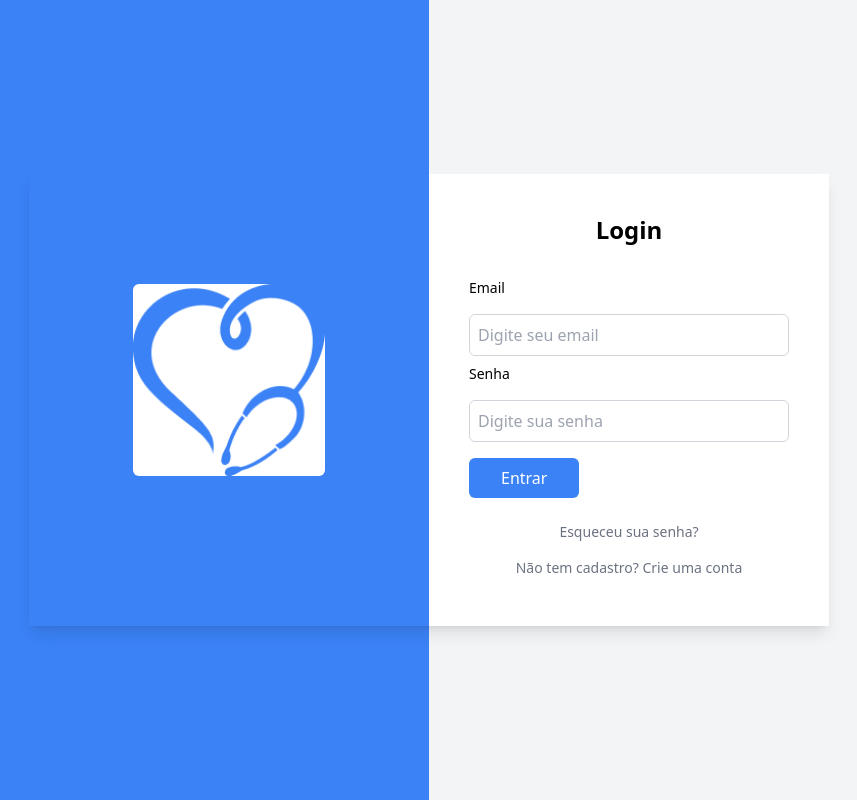
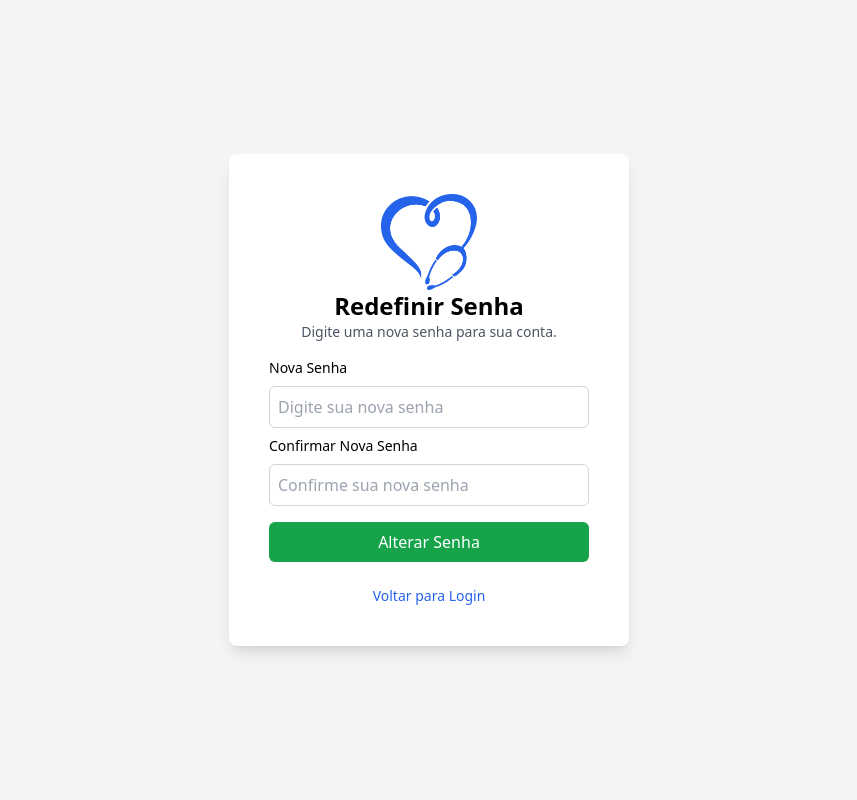
Before and after one commit to erivamjr/app-tfd, a React (Vite) app in the folder web/: page /reset-password in a window 1280 px wide. Before the commit this address led to /auth. Shown: the whole page, without its empty margins (211-1068 px from the left). Built offline with nearby package versions, Linux system fonts and the light colour scheme; no server answers; the HTML template or start-up script is replaced by a standard one.

Commit message:
:sparkles: feat: add a resetpassword component

```diff
--- /dev/null
+++ b/web/src/Components/CompoAuth/ResetPassword.tsx
@@ -0,0 +1,108 @@
+import { useState } from 'react'
+import { useNavigate, useSearchParams } from 'react-router-dom'
+import api from '../../Api'
+import Input from '../../Components/Ux/Input/Input'
+import Logo from '../../Components/Ux/Logo/Vector.png'
+
+export default function ResetPassword() {
+  const [searchParams] = useSearchParams()
+  const token = searchParams.get('token') // Pega o token da URL
+  const [password, setPassword] = useState('')
+  const [confirmPassword, setConfirmPassword] = useState('')
+  const [message, setMessage] = useState('')
+  const [error, setError] = useState('')
+  const [loading, setLoading] = useState(false)
+  const navigate = useNavigate()
+
+  const handleSubmit = async (e: React.FormEvent) => {
+    e.preventDefault()
+    if (password !== confirmPassword) {
+      setError('As senhas não coincidem.')
+      return
+    }
+
+    setLoading(true)
+    setError('')
+    setMessage('')
+
+    try {
+      await api.post('/auth/reset', { password, token })
+      setMessage('Senha redefinida com sucesso!')
+      setTimeout(() => navigate('/auth/login'), 3000)
+    } catch (err) {
+      setError('Erro ao redefinir senha. O link pode ter expirado.')
+    } finally {
+      setLoading(false)
+    }
+  }
+
+  return (
+    <div className="w-screen h-screen flex items-center justify-center bg-gray-100">
+      <div className="bg-white p-6 sm:p-10 rounded-lg shadow-lg w-full sm:w-[400px]">
+        <div className="flex flex-col items-center">
+          <div className="flex items-center justify-center rounded-tr-3xl bg-blue-600 w-24 h-24">
+            <img
+              src={Logo}
+              alt="Logo"
+              className="max-w-full max-h-full object-contain"
+            />
+          </div>
+          <h2 className="text-2xl font-bold text-center">Redefinir Senha</h2>
+          <p className="text-gray-600 text-center text-sm">
+            Digite uma nova senha para sua conta.
+          </p>
+        </div>
+
+        {message && (
+          <p className="text-green-600 bg-green-100 p-2 rounded w-full text-center mt-4">
+            {message}
+          </p>
+        )}
+        {error && (
+          <p className="text-red-600 bg-red-100 p-2 rounded w-full text-center mt-4">
+            {error}
+          </p>
+        )}
+
+        <form onSubmit={handleSubmit} className="mt-4">
+          <label className="block text-sm font-medium my-2">Nova Senha</label>
+          <Input
+            type="password"
+            value={password}
+            onChange={(e) => setPassword(e.target.value)}
+            placeholder="Digite sua nova senha"
+            required
+            name={'password'}
+          />
+
+          <label className="block text-sm font-medium my-2">
+            Confirmar Nova Senha
+          </label>
+          <Input
+            type="password"
+            value={confirmPassword}
+            onChange={(e) => setConfirmPassword(e.target.value)}
+            placeholder="Confirme sua nova senha"
+            required
+            name={'password'}
+          />
+
+          <button
+            type="submit"
+            className="w-full bg-green-600 py-2 my-4 px-8 rounded-md text-white hover:bg-green-700 transition-all duration-300"
+            disabled={loading}
+          >
+            {loading ? 'Alterando...' : 'Alterar Senha'}
+          </button>
+        </form>
+
+        <button
+          onClick={() => navigate('/auth/login')}
+          className="text-blue-600 hover:underline text-sm text-center w-full block mt-2"
+        >
+          Voltar para Login
+        </button>
+      </div>
+    </div>
+  )
+}
--- a/web/src/Router.tsx
+++ b/web/src/Router.tsx
@@ -26,6 +26,7 @@ import Profile from './Page/User/Profile'
 import CompoLogin from './Components/CompoAuth/CompoLogin'
 import CompoCreateAccount from './Components/CompoAuth/CompoCreateAccount'
 import ForgetPassword from './Components/CompoAuth/ForgetPassword'
+import ResetPassword from './Components/CompoAuth/ResetPassword'
 
 function AdminPrivate({ children }: { children: JSX.Element }) {
   const { authenticated } = useContext(AuthContext)
@@ -56,6 +57,7 @@ export default function AppRouter() {
           <Route path="/auth/login" element={<CompoLogin />} />
           <Route path="/auth/create-account" element={<CompoCreateAccount />} />
           <Route path="/auth/forget-password" element={<ForgetPassword />} />
+          <Route path="/reset-password" element={<ResetPassword />} />
 
           {/* Rotas privadas */}
           <Route
```
